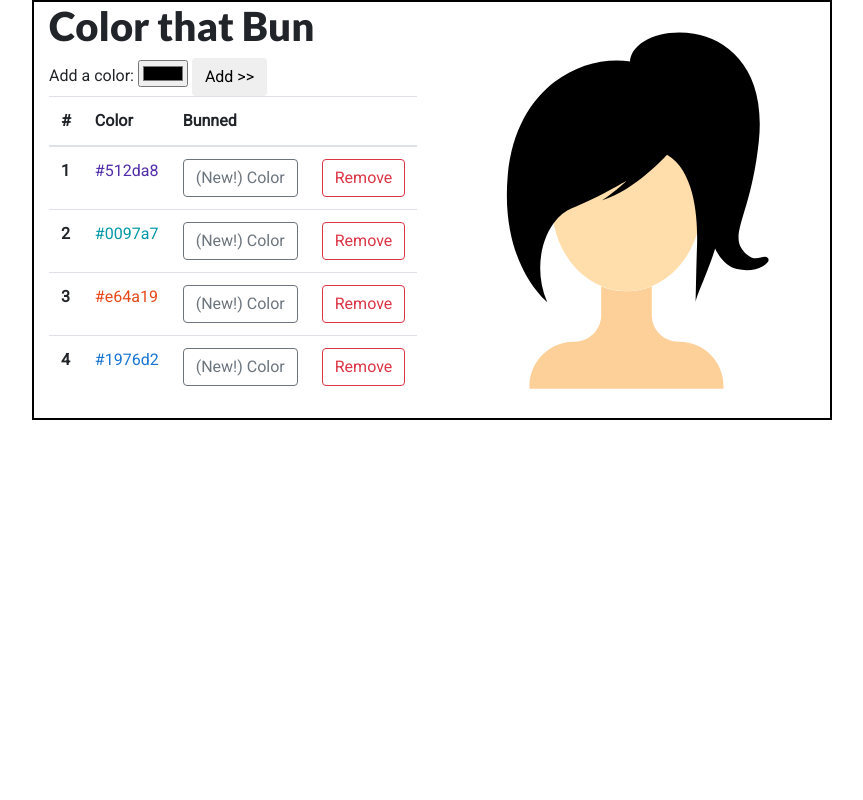
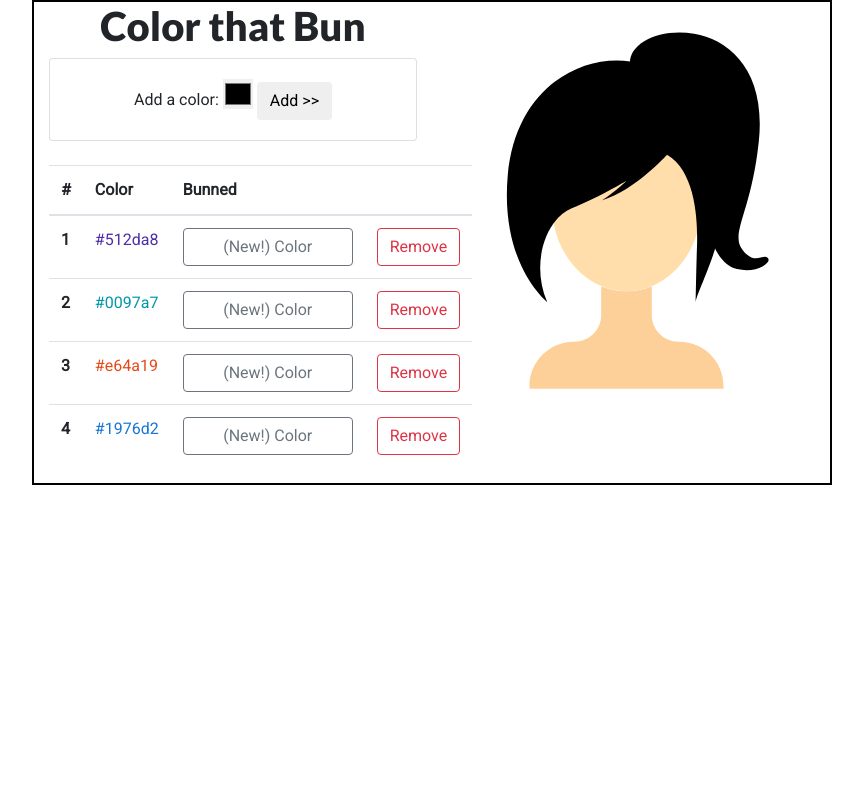
Before and after one commit to krosenk729/Color-The-Bun, a Node server app: page / in a window 1280 px wide. Shown: the whole page, without its empty margins (208-1071 px from the left). Run offline with Node 20, Linux system fonts and the light colour scheme; data comes from the database, SQL or seed files in the repository; some libraries are stand-ins or nearby versions.

Commit message:
small style and form position updated

```diff
--- a/public/styles/style.css
+++ b/public/styles/style.css
@@ -1,12 +1,3 @@
-/**{
-	padding: 0;
-	margin: 0;
-}
-body{
-	width: 100%;
-	height: 100%;
-}*/
-
 *{
 	font-family: 'Roboto', sans-serif;
 }
@@ -18,10 +9,6 @@
 
 .center{
 	text-align: center;
-}
-
-.st5, .st4{
-
 }
 
 h1{
@@ -54,3 +41,14 @@
 	margin: 0 auto;
 	max-width: 800px;
 }
+
+.btn-color-bun{
+	min-width: 170px;
+}
+
+input[type="color"]{
+	width: 30px;
+	height: 30px;
+	padding: 0;
+	border: 0;
+}
--- a/src/views/body.handlebars
+++ b/src/views/body.handlebars
@@ -1,10 +1,15 @@
 <div role="main" class="main container">
 	<div class="row">
 		<div class="col-12 col-md-6">
-			<div>
+			<div class="center">
 				<h1>{{ title }}</h1>
+				<div class="card">
+				<div class="card-body">
 				{{> form }}
+				</div>
+				</div>
 			</div>
+				<br>
 				{{> table }}
 		</div> <!-- col -->
 		<div class="col-12 col-md-6 center">
```
